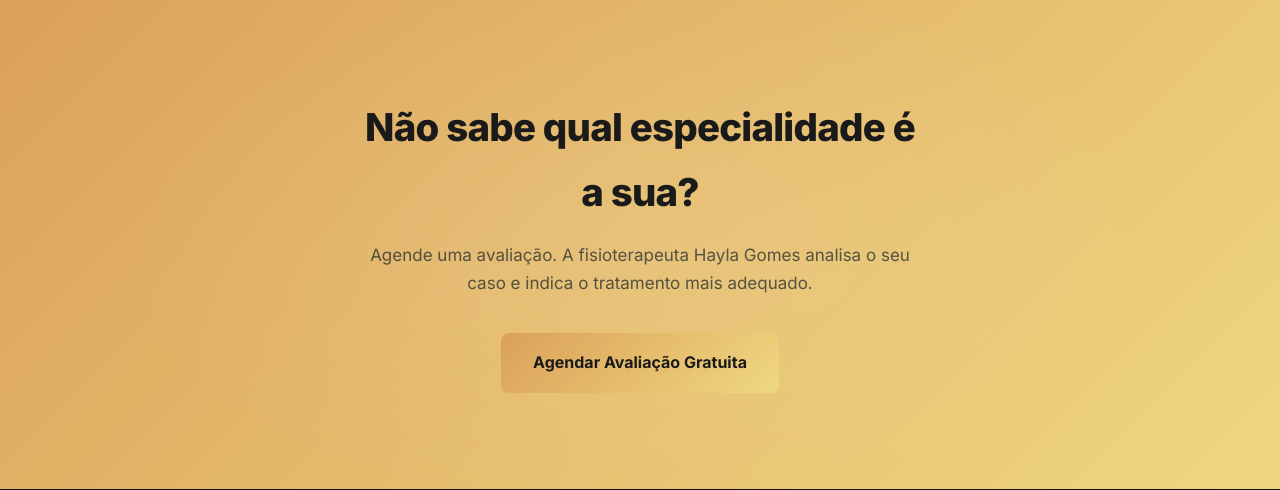
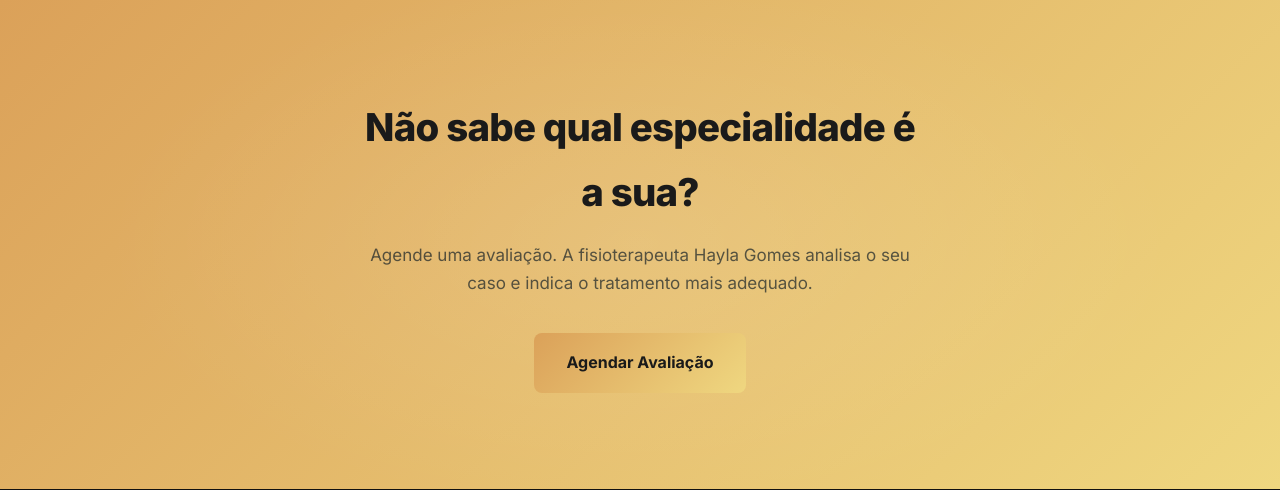
Before and after one commit to gholive84/rekintsu, a PHP site: page /especialidades in a window 1280 px wide. Shown: the part 3989-4479 px from the top of the page. Run offline with PHP 8.4, Linux system fonts and the light colour scheme; data that the repository does not hold is empty; a stand-in replaces the project's code that opens the database connection; some libraries are stand-ins or nearby versions.

Commit message:
Remove "Gratuita" do CTA Agendar Avaliacao na pagina /especialidades
A avaliacao nao e gratuita; padroniza para "Agendar Avaliacao".

Co-Authored-By: Claude Opus 4.7 (1M context) <noreply@anthropic.com>

```diff
--- a/site/paginas/especialidades.php
+++ b/site/paginas/especialidades.php
@@ -67,7 +67,7 @@ include dirname(__DIR__) . '/includes/header.php';
             <p class="page-cta__text">Agende uma avaliação. A fisioterapeuta Hayla Gomes analisa o seu caso e indica o tratamento mais adequado.</p>
             <a href="https://wa.me/5541991191501?text=Olá! Gostaria de agendar uma avaliação na Rekintsu."
                class="btn btn--gradient btn--lg" target="_blank" rel="noopener">
-                Agendar Avaliação Gratuita
+                Agendar Avaliação
             </a>
         </div>
     </section>
```
